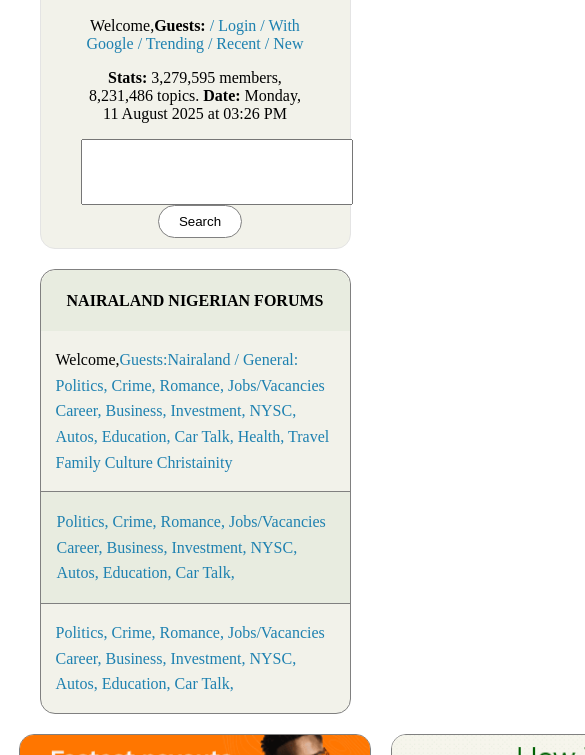
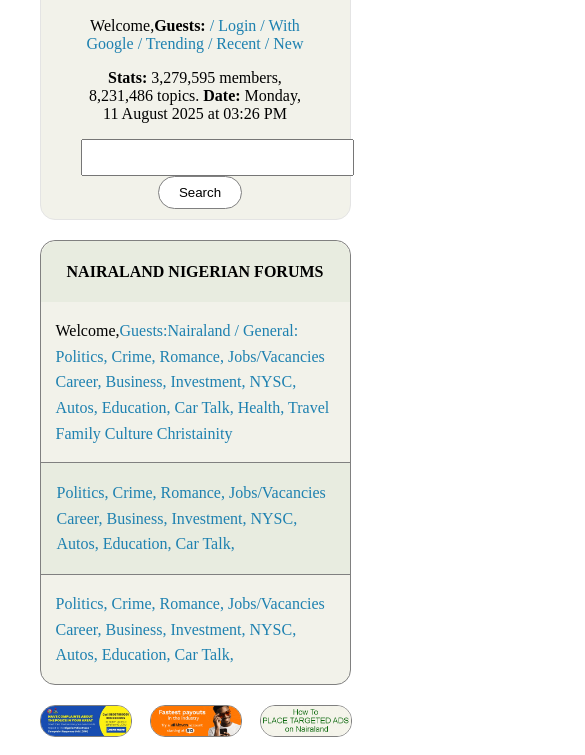
Before and after one commit to psalmist1997/Nairaland_project, a plain HTML site: page index.html in a window 390 px wide. Shown: the part 58-813 px from the top of the page, 585 px wide, since content can reach past the window. Drawn offline with Linux system fonts and the light colour scheme.

Commit message:
Update index.html

```diff
--- a/index.html
+++ b/index.html
@@ -52,7 +52,7 @@
         @media (max-width: 768px) {
           input[type="text"] {
           width: 100%;
-          padding: 5vw;
+          padding: 5px 20px;
           font-size: 5vw;
           }
         }
@@ -93,7 +93,10 @@
             .imagy{
                 border-radius: 15px;
                 border: 1px solid gray;
-                width: 350px;
+                 max-width: 100%;
+                  height: auto;
+              display: block;
+              margin: 0 auto;
             }
             ul{
                 list-style: none;
```
